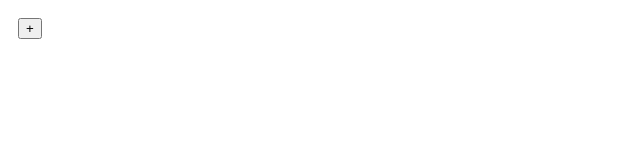
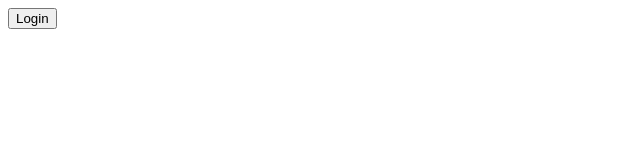
Before and after one commit to su-su-su-su/react-memo-app, a React (Create React App) app: page / in a window 1280 px wide. Shown: the top 160 px of the page, without its empty margins (0-640 px from the left). Built offline with nearby package versions, Linux system fonts and the light colour scheme.

Commit message:
login,louout機能を追加

```diff
--- a/src/App.js
+++ b/src/App.js
@@ -3,6 +3,7 @@ import MemoList from './MemoList';
 import MemoEditor from './MemoEditor';
 import { useState } from 'react';
 import './App.css';
+import { AuthProvider } from './AuthContext';
 
 export default function App() {
   const [memos, setMemos] = useState(loadMemos());
@@ -47,6 +48,7 @@ export default function App() {
   };
 
   return (
+    <AuthProvider>
       <div className="app-container">
         <div className="memo-list-container">
           <MemoList
@@ -63,5 +65,6 @@ export default function App() {
           />
         )}
       </div>
+    </AuthProvider>
   );
 }
--- /dev/null
+++ b/src/AuthContext.js
@@ -0,0 +1,22 @@
+import { useState, createContext } from 'react';
+
+export const AuthContext = createContext();
+
+export const AuthProvider = ({ children }) => {
+  const [isLoggedIn, setIsLoggedIn] = useState(false);
+
+  const clickHandler = () => {
+    setIsLoggedIn(isLoggedIn === true ? false : true);
+  };
+
+  return (
+    <AuthContext.Provider value={{ isLoggedIn, setIsLoggedIn }}>
+      <div>
+        <button onClick={clickHandler}>
+          {isLoggedIn ? 'Logout' : 'Login'}
+        </button>
+      </div>
+      {children}
+    </AuthContext.Provider>
+  );
+};
--- a/src/MemoEditor.js
+++ b/src/MemoEditor.js
@@ -1,4 +1,5 @@
-import { useState, useEffect } from 'react';
+import { useState, useEffect, useContext } from 'react';
+import { AuthContext } from './AuthContext';
 
 export default function MemoEditor({ selectedMemo, deleteMemo, saveMemo }) {
   const [content, setContent] = useState(selectedMemo.content);
@@ -18,16 +19,23 @@ export default function MemoEditor({ selectedMemo, deleteMemo, saveMemo }) {
   const handleChange = (event) => {
     setContent(event.target.value);
   };
+  const { isLoggedIn } = useContext(AuthContext);
 
   return (
     <div>
       <form>
         <textarea rows="40" cols="60" value={content} onChange={handleChange} />
         <br />
-        <button onClick={() => saveClickHandler(selectedMemo.id)}>保存</button>
-        <button onClick={() => deleteSelectedMemo(selectedMemo.id)}>
-          削除
-        </button>
+        {isLoggedIn && (
+          <button onClick={() => saveClickHandler(selectedMemo.id)}>
+            保存
+          </button>
+        )}
+        {isLoggedIn && (
+          <button onClick={() => deleteSelectedMemo(selectedMemo.id)}>
+            削除
+          </button>
+        )}
       </form>
     </div>
   );
--- a/src/MemoList.js
+++ b/src/MemoList.js
@@ -1,7 +1,12 @@
+import { useContext } from 'react';
+import { AuthContext } from './AuthContext';
+
 export default function MemoList({ memos, selectMemo, addNewMemo }) {
   const handleSelectMemo = (id) => {
     selectMemo(id);
   };
+
+  const { isLoggedIn } = useContext(AuthContext);
 
   function getFirstLine(content) {
     return content.split('\n')[0];
@@ -18,7 +23,7 @@ export default function MemoList({ memos, selectMemo, addNewMemo }) {
           </div>
         );
       })}
-      <button onClick={addNewMemo}>+</button>
+      {isLoggedIn && <button onClick={addNewMemo}>+</button>}
     </div>
   );
 }
```
Lines whose indentation alone changed are shown as unchanged.
